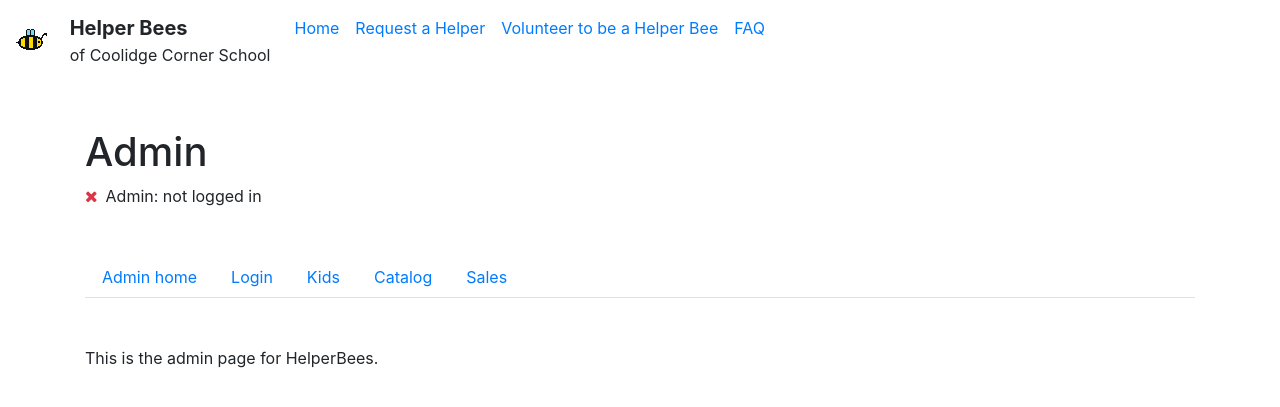
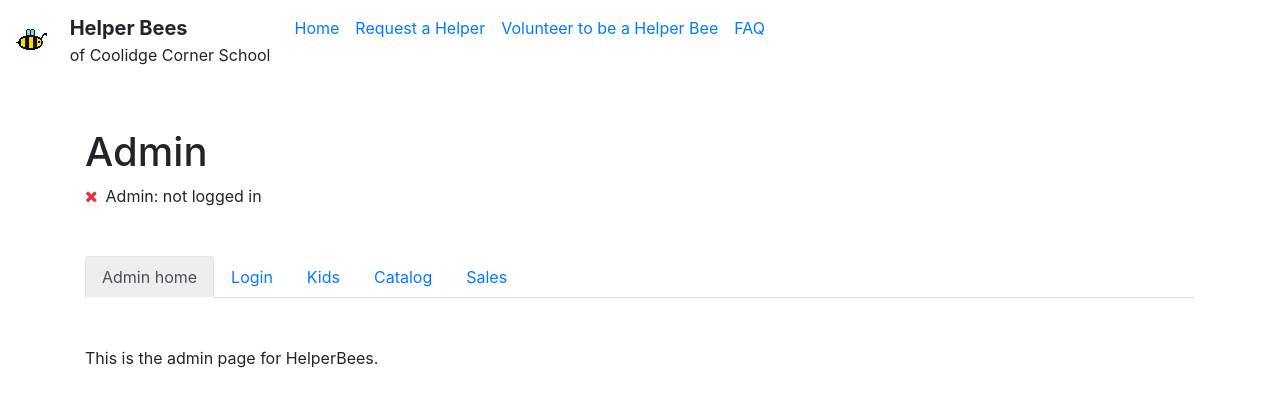
Before and after one commit to CoolidgeCornerSchool/helperbees, a Jekyll site: the page built from admin.html, in a window 1280 px wide. Shown: the top 407 px of the page. Built offline with Jekyll 4.4.1, drawn with Linux system fonts in a browser that asks for light colours; comment, search, counter and statistics services are not loaded.

Commit message:
admin home tab

```diff
--- a/admin.html
+++ b/admin.html
@@ -11,7 +11,7 @@ layout: default
 
 <ul class="nav nav-tabs mt-5" id="adminTabs" role="tablist">
       <li class="nav-item">
-        <a class="nav-link" id="home-tab" data-toggle="tab" href="#home" role="tab" aria-controls="home" aria-selected="true">Admin home</a>
+        <a class="nav-link active" id="home-tab" data-toggle="tab" href="#home" role="tab" aria-controls="home" aria-selected="true">Admin home</a>
       </li>
       <li class="nav-item">
         <a class="nav-link" id="login-tab" href="/login#admin">Login</a>
--- a/admin_orders.html
+++ b/admin_orders.html
@@ -1,6 +1,7 @@
 <h2 class="mt-5">Sales</h2>
 
 <p class="no_orders">No orders.</p>
+
 <table class="admin_orders table d-none">
   <thead>
     <tr>
```
